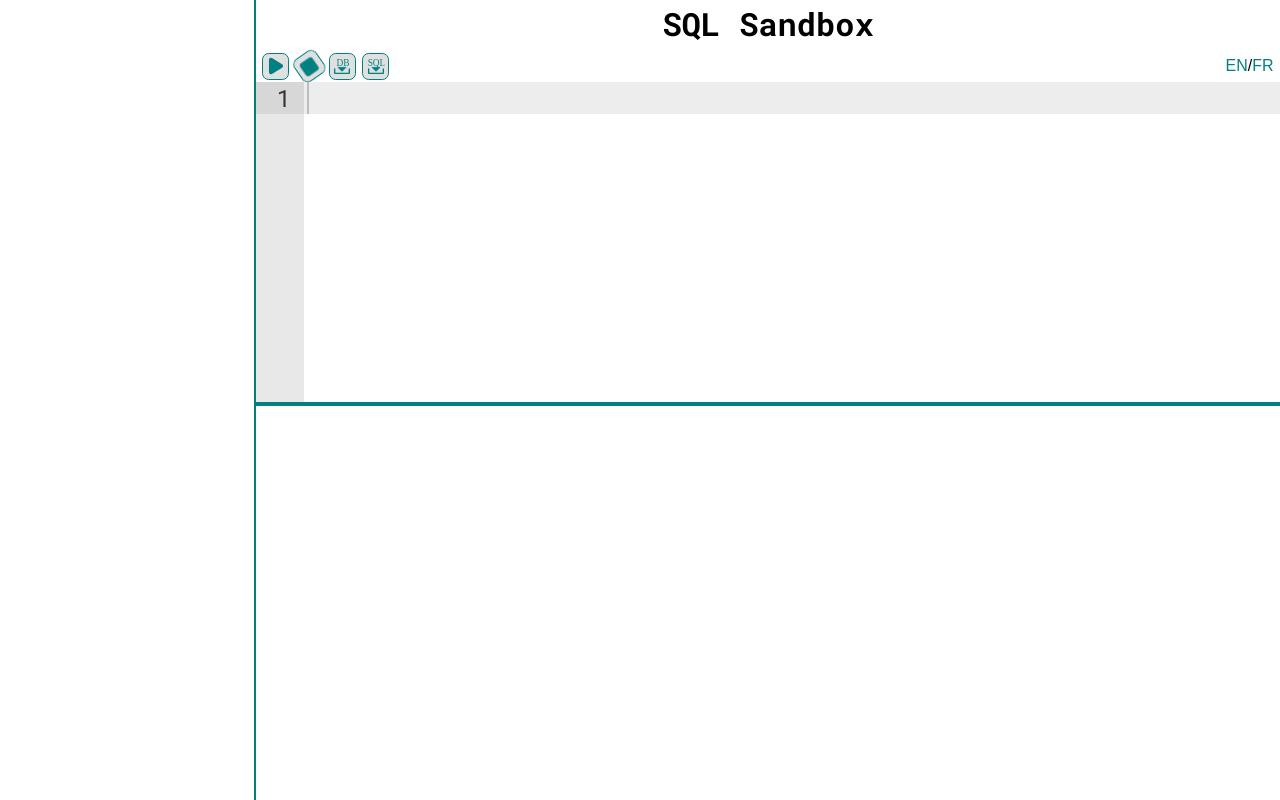
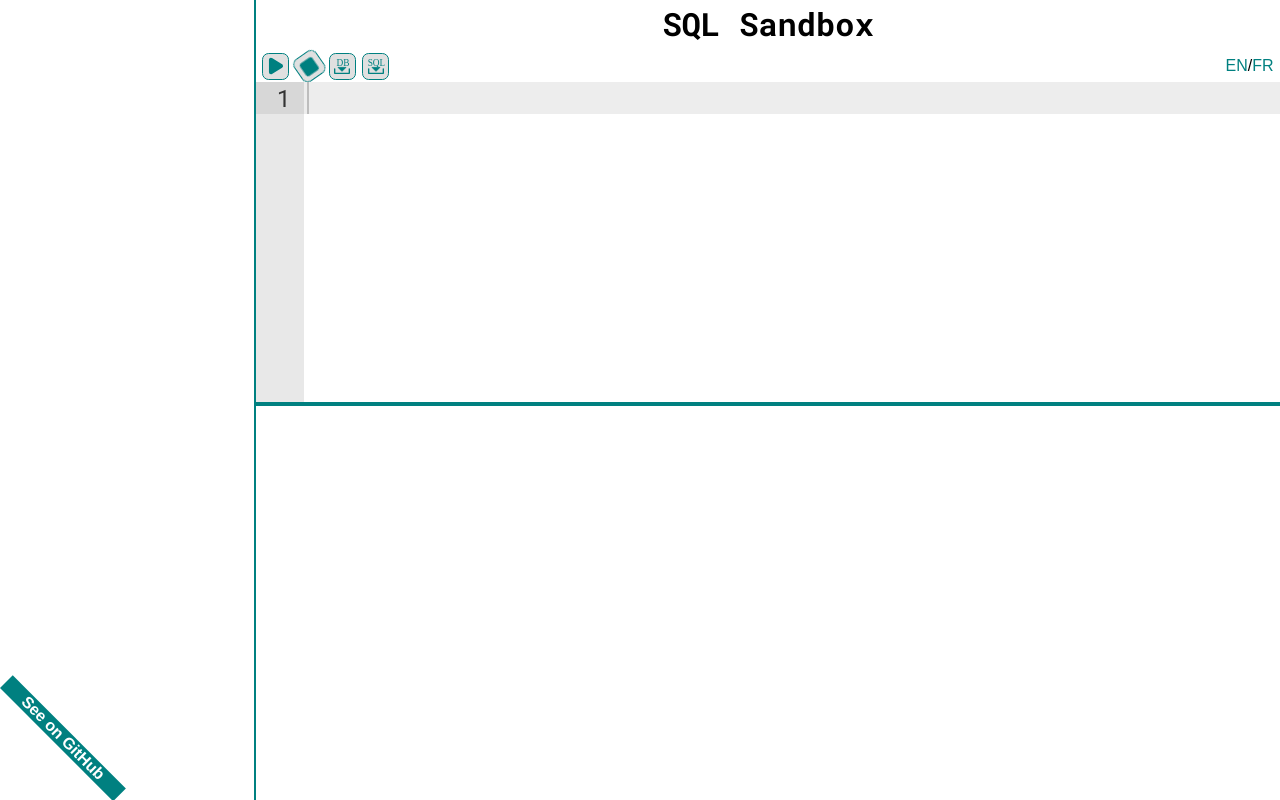
Before and after one commit to Tchou/sqlsb, a plain HTML site: page index.html in a window 1280 px wide. Drawn offline with Linux system fonts and the light colour scheme; no server answers; files whose address does not match are found by name.

Commit message:
Add a github banner.

```diff
--- a/css/structure.css
+++ b/css/structure.css
@@ -3,6 +3,28 @@ body {
     margin: 0;
 }
 
+#github-banner-container {
+    position:fixed;
+    bottom:0;
+    left:0;
+
+}
+a#github-banner {
+    background-color: var(--color-primary);
+    color: white;
+    text-decoration: none;
+    font-weight: bold;
+    width:10em;
+    text-align: center;
+    transform: translate(0,-7em) rotate(45deg);
+    transform-origin: bottom left;
+
+    display:inline-block;
+}
+
+a#github-banner:hover {
+    filter: var(--hl-filter);
+}
 /** main container
     divided in two parts (horizontal):
     - Left panel contains two elements (vertical) :
--- a/index.html
+++ b/index.html
@@ -9,13 +9,15 @@
 </head>
 
 <body>
-
     <div id="main">
         <div id="left-panel">
             <div id="db-selector-panel"></div>
             <div id="table-panel"></div>
         </div>
         <div id="main-panel">
+            <div id="github-banner-container">
+                <a href="https://github.com/Tchou/sqlsb" id="github-banner"></a>
+            </div>
             <div id="toolbar-panel">
                 <h1 id="page-title">@</h1>
                 <button class="action-button" id='execute-button' data-action="executeAction"
@@ -30,8 +32,9 @@
                 title="@"><img src='img/bin.svg' alt=''/></button>--><!--
                 --><span class="filler"> </span><!--
                 --><a data-action="setLanguageAction" data-arg="EN" class='lang-link' href="javascript:;" title="Switch to English">EN</a><span>/</span><!--
-                --><a data-action="setLanguageAction" data-arg="FR" class='lang-link' href="javascript:;" title="Basculer en Français">FR</a>
-            </div>
+                --><a data-action="setLanguageAction" data-arg="FR" class='lang-link' href="javascript:;" title="Basculer en Français">FR</a><!--
+                -->
+                </div>
             <div id="editor-panel">
                 <div id="code-editor"></div>
             </div>
```
Also changed, not shown: main.js.
